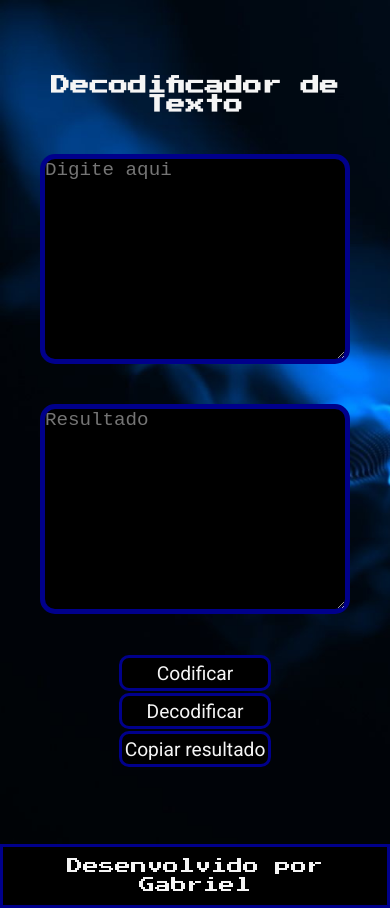
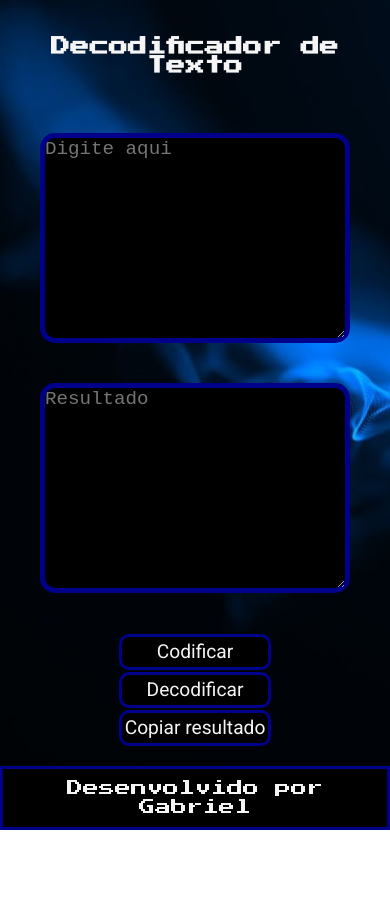
Before and after one commit to gabrielsoares2/Decodificador-de-texto, a plain HTML site: page index.html in a window 390 px wide. After the commit the page ends 844 px from the top, so only its background shows below. Drawn offline with Linux system fonts and the light colour scheme.

Commit message:
Ajuste no layout

```diff
--- a/index.html
+++ b/index.html
@@ -2,7 +2,7 @@
 <html lang="pt-br">
 <head>
 	<meta charset="utf-8">
-	<meta name="viewport" content="width=device-width, initial-scale=1">
+	<meta name="viewport" content="width=device-width, initial-scale=1, maximum-scale=1, user-scalable=no">
 	<title>Decodificador de Texto</title>
 	<link rel="stylesheet" href="style.css">
 </head>
--- a/style.css
+++ b/style.css
@@ -20,6 +20,7 @@ body {
 
 .apresentacao {
 	height: 100vh;
+	padding: 5%;
 	display: flex;
 	flex-direction: column;
 	justify-content: center;
@@ -83,7 +84,16 @@ body {
 
 @media (max-width: 1000px) {
 
+	.apresentacao {
+		height: auto;
+		display: flex;
+		flex-direction: column;
+		justify-content: center;
+		align-items: center;
+	}
+
 	.apresentacao-titulo {
+		margin: 5%;
 		text-align: center;
 		font-size: 1.2rem;
 		color: whitesmoke;
```
